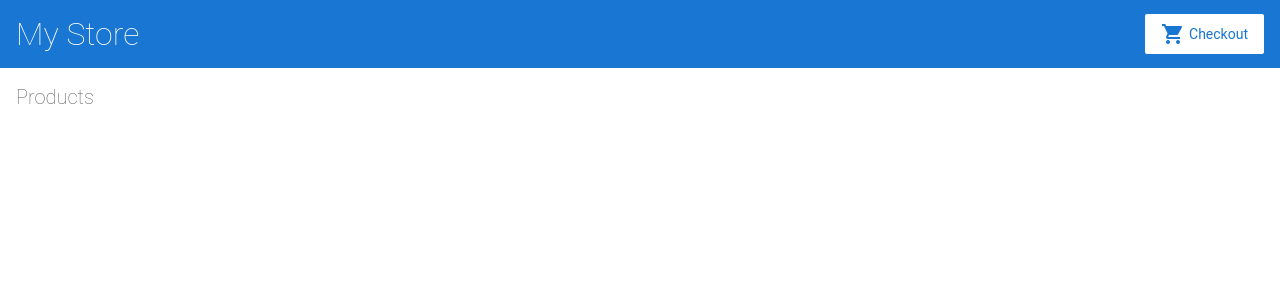
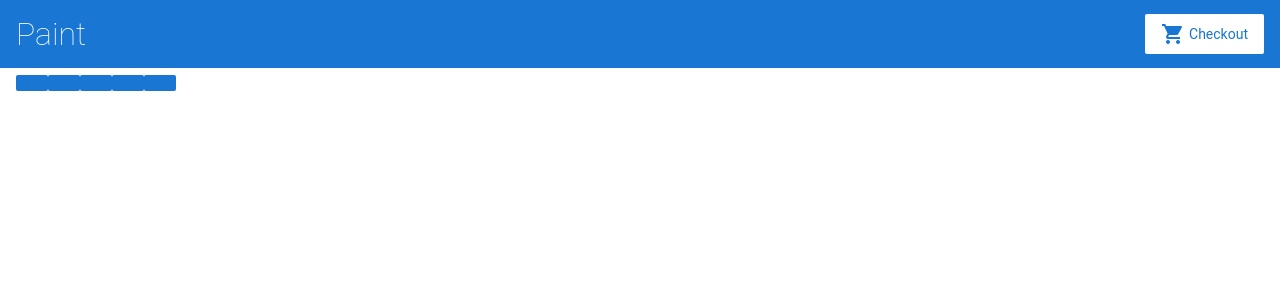
Before and after one commit to x01440/angular-paint, an Angular app: page / in a window 1280 px wide. Shown: the top 300 px of the page. Built offline with nearby package versions, Linux system fonts and the light colour scheme.

Commit message:
Removed shopping component, added palette component.

```diff
--- a/src/app/app.module.ts
+++ b/src/app/app.module.ts
@@ -5,20 +5,20 @@ import { ReactiveFormsModule } from '@angular/forms';
 
 import { AppComponent } from './app.component';
 import { TopBarComponent } from './top-bar/top-bar.component';
-import { ProductListComponent } from './product-list/product-list.component';
+import { PaletteComponent } from './palette/palette.component';
 
 @NgModule({
   imports: [
     BrowserModule,
     ReactiveFormsModule,
     RouterModule.forRoot([
-      { path: '', component: ProductListComponent },
+      { path: '', component: PaletteComponent },
     ])
   ],
   declarations: [
     AppComponent,
     TopBarComponent,
-    ProductListComponent
+    PaletteComponent
   ],
   bootstrap: [ AppComponent ]
 })
--- /dev/null
+++ b/src/app/palette/palette.component.html
@@ -0,0 +1,7 @@
+<div>
+  <div class="button"><i class="material-icons"></i></div>
+  <div class="button"><i class="material-icons"></i></div>
+  <div class="button"><i class="material-icons"></i></div>
+  <div class="button"><i class="material-icons"></i></div>
+  <div class="button"><i class="material-icons"></i></div>
+</div>
--- /dev/null
+++ b/src/app/palette/palette.component.ts
@@ -0,0 +1,15 @@
+import { Component, OnInit } from '@angular/core';
+
+@Component({
+  selector: 'app-palette',
+  templateUrl: './palette.component.html',
+  styleUrls: ['./palette.component.css']
+})
+export class PaletteComponent implements OnInit {
+
+  constructor() { }
+
+  ngOnInit() {
+  }
+
+}
--- a/src/app/product-list/product-list.component.html
+++ /dev/null
@@ -1,8 +0,0 @@
-<h2>Products</h2>
-
-
-<!--
-Copyright Google LLC. All Rights Reserved.
-Use of this source code is governed by an MIT-style license that
-can be found in the LICENSE file at http://angular.io/license
--->
--- a/src/app/product-list/product-list.component.ts
+++ /dev/null
@@ -1,23 +0,0 @@
-import { Component } from '@angular/core';
-
-import { products } from '../products';
-
-@Component({
-  selector: 'app-product-list',
-  templateUrl: './product-list.component.html',
-  styleUrls: ['./product-list.component.css']
-})
-export class ProductListComponent {
-  products = products;
-
-  share() {
-    window.alert('The product has been shared!');
-  }
-}
-
-
-/*
-Copyright Google LLC. All Rights Reserved.
-Use of this source code is governed by an MIT-style license that
-can be found in the LICENSE file at http://angular.io/license
-*/
--- a/src/app/top-bar/top-bar.component.html
+++ b/src/app/top-bar/top-bar.component.html
@@ -1,5 +1,5 @@
 <a [routerLink]="['/']">
-  <h1>My Store</h1>
+  <h1>Paint</h1>
 </a>
 
 <a [routerLink]="['/cart']" class="button fancy-button"><i class="material-icons">shopping_cart</i>Checkout</a>
```
Also changed, not shown: src/app/product-list/product-list.component.css (deleted, +0 -7 lines), src/app/palette/palette.component.css (added).
